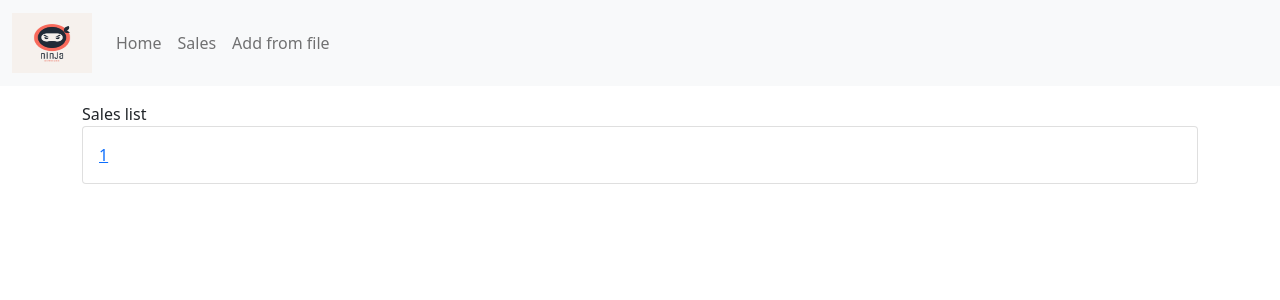
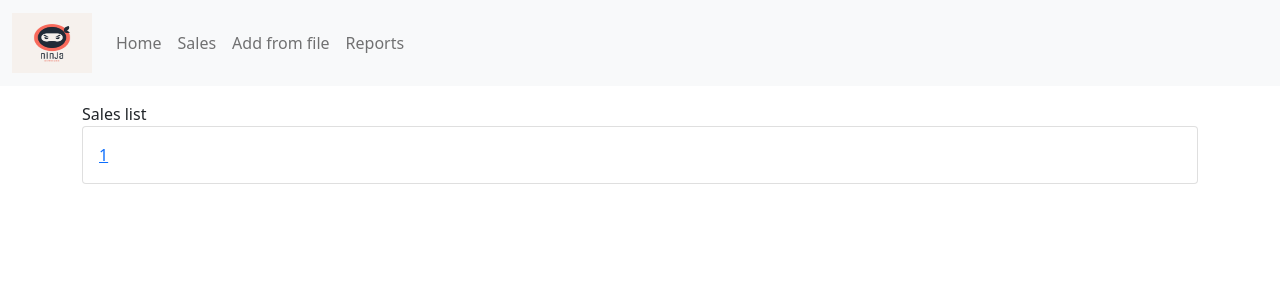
Before and after one commit to cseshahriar/django_report_app, a Django app: template templates/sales/main.html in a window 1280 px wide. Shown: the top 300 px of the page. Run offline with Django 3.2, Linux system fonts and the light colour scheme; the template is opened without the code that fills it: most values are stand-ins (such as "Sample title", 1, 10 or a date in 2020); some libraries are stand-ins or nearby versions.

Commit message:
navbar updated

```diff
--- a/templates/navbar.html
+++ b/templates/navbar.html
@@ -1,6 +1,8 @@
 {% load static %}
 {% url 'sales:home' as path_to_home %}
 {% url 'sales:list' as path_to_sales %}
+{% url 'reports:from-file' as path_to_from_file %}
+{% url 'reports:main' as path_to_reports %}
 {% url 'profiles:my' as path_to_my_profile %}
 
 <nav class="navbar navbar-expand-lg navbar-light bg-light">
@@ -18,6 +20,9 @@
         <li class="nav-item">
           <a class="nav-link {% if request.path == path_to_from_file%}active{% endif %}" href="{{path_to_from_file}}">Add from file</a>
         </li>
+        <li class="nav-item">
+          <a class="nav-link {% if request.path == path_to_reports%}active{% endif %}" href="{{path_to_reports}}">Reports</a>
+        </li>
       </ul>
     </div>
     {% if request.user.is_authenticated %}
```
